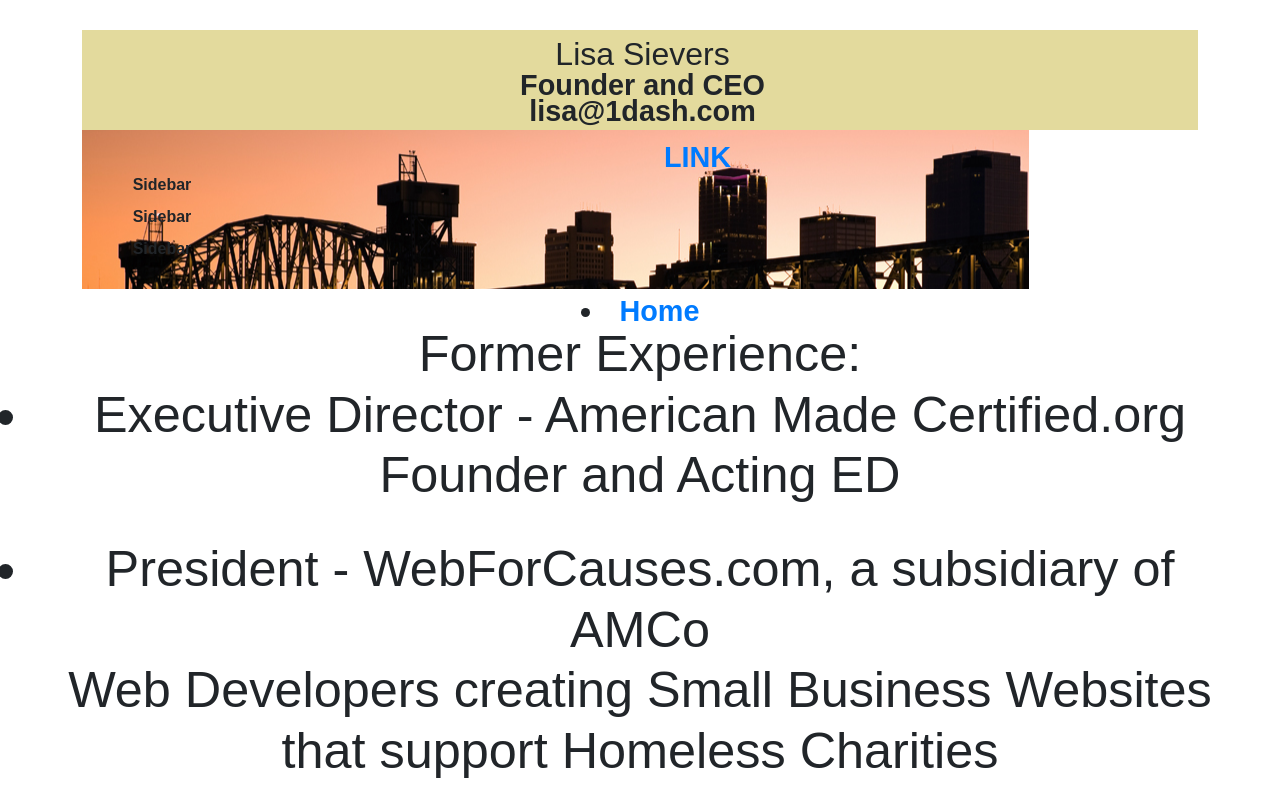
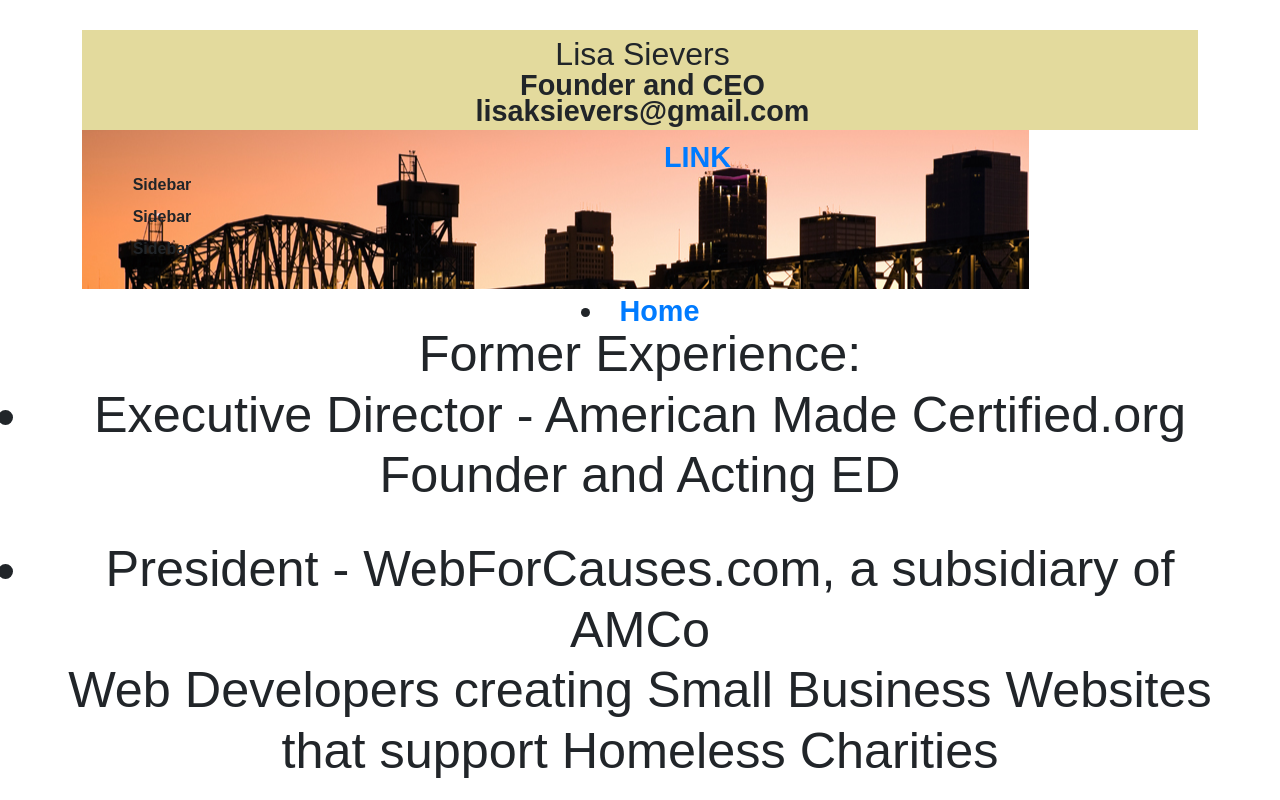
Before and after one commit to CaliGRITS/CaliGRITS.github.io, a plain HTML site: page html/profile.html in a window 1280 px wide. Shown: the top 800 px of the page. Drawn offline with nearby package versions, Linux system fonts and the light colour scheme.

Commit message:
email update
email change

```diff
--- a/html/profile.html
+++ b/html/profile.html
@@ -33,7 +33,7 @@
       <div id="header">
         <h1>Lisa Sievers</h1>
         <p>Founder and CEO</p>
-    			<p>lisa@1dash.com</p>
+    			<p>lisaksievers@gmail.com</p>
       </div>
       <div id="content">
         <div id="sidebar">
```
